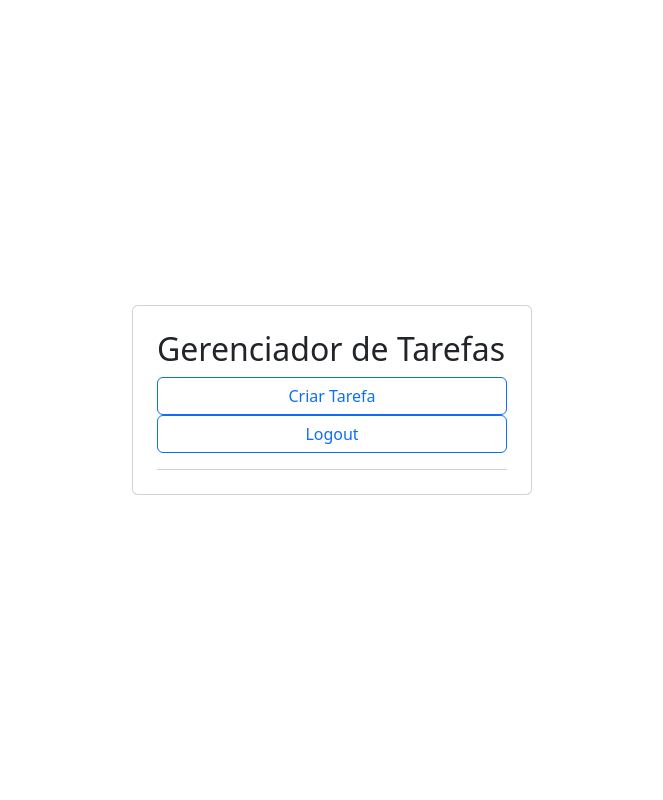
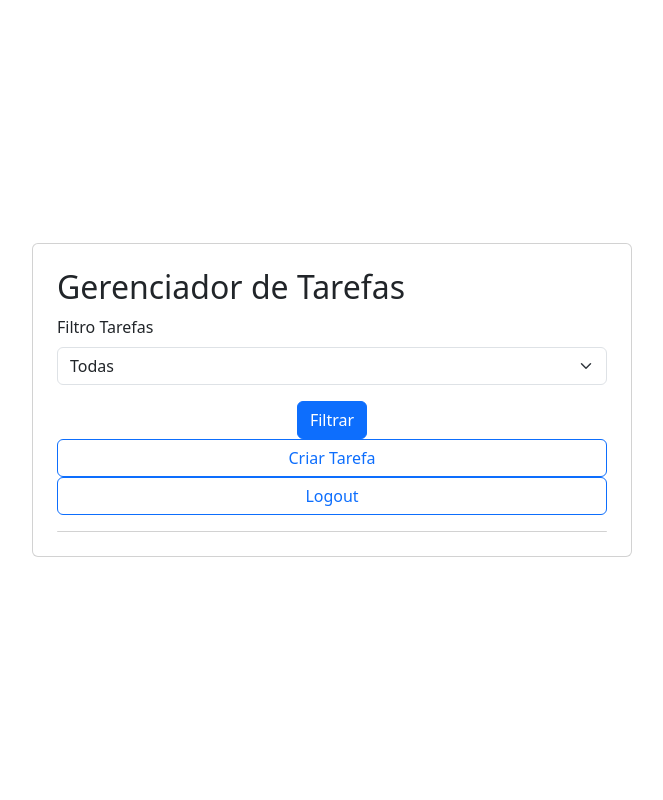
Before and after one commit to MestrePolemon/TrabalhoTopicosEspeciais, a Flask app: page /gerenciador in a window 1280 px wide. Shown: the whole page, without its empty margins (308-971 px from the left). Run offline with Flask 3, Linux system fonts and the light colour scheme; the visitor is signed in with stand-in values (Sample User, id 1); data comes from the database, SQL or seed files in the repository; data that the repository does not hold is empty.

Commit message:
O luiz terminou

```diff
--- a/main.py
+++ b/main.py
@@ -6,9 +6,11 @@ from flask_login import login_user, login_required, logout_user, current_user
 from formulario import FormularioCriarConta, FormularioLogin, FormularioCriarTarefa, FormularioEditarTarefa
 from werkzeug.security import generate_password_hash, check_password_hash
 
+
 @app.route('/')
 def home():
     return render_template('index.html')
+
 
 @app.route('/register', methods=['GET', 'POST'])
 def register():
@@ -25,6 +27,7 @@ def register():
             db.session.commit()
             return redirect(url_for('login'))
     return render_template('register.html', form=formulario)
+
 
 @app.route('/login', methods=['GET', 'POST'])
 def login():
@@ -44,11 +47,6 @@ def login():
             flash('Usuario ou senha incorretos', 'danger')
     return render_template('login.html', form=formulario)
 
-@app.route('/gerenciador')
-@login_required
-def gerenciador():
-    tarefas = Tarefa.query.filter((Tarefa.user_id == current_user.id) | (Tarefa.usuarios.any(id=current_user.id))).all()
-    return render_template('gerenciador.html', tarefas=tarefas)
 
 @app.route('/criartarefas', methods=['GET', 'POST'])
 @login_required
@@ -66,7 +64,7 @@ def criartarefas():
             flash('Data inválida', 'danger')
             return redirect(url_for('criartarefas'))
 
-        tarefa = Tarefa(nome=nome, data=data, descricao=descricao, status = 'Pendente', user_id=current_user.id)
+        tarefa = Tarefa(nome=nome, data=data, descricao=descricao, status='Pendente', user_id=current_user.id)
         db.session.add(tarefa)
         db.session.commit()
 
@@ -79,11 +77,13 @@ def criartarefas():
 
     return render_template('criartarefas.html', form=formulario)
 
+
 @app.route('/visualizar_tarefas/<int:id>')
 @login_required
 def visualizar_tarefas(id):
     tarefa = Tarefa.query.get(id)
     return render_template('visualizar_tarefas.html', tarefa=tarefa)
+
 
 @app.route('/editar_tarefas/<int:id>', methods=['GET', 'POST'])
 @login_required
@@ -110,6 +110,7 @@ def editar_tarefas(id):
 
     return render_template('editar_tarefas.html', form=formulario, tarefa=tarefa)
 
+
 @app.route('/deletar_tarefas/<int:id>', methods=['GET', 'POST'])
 @login_required
 def deletar_tarefas(id):
@@ -126,11 +127,31 @@ def deletar_tarefas(id):
             flash('Nome da tarefa incorreto', 'danger')
 
     return render_template('deletar_tarefas.html', tarefa=tarefa)
+
+
+@app.route('/gerenciador', methods=['GET', 'POST'])
+@login_required
+def gerenciador():
+    status = request.args.get('status')
+
+    if status == 'pendente':
+        tarefas = Tarefa.query.filter_by(status='Pendente', user_id=current_user.id).all()
+    elif status == 'andamento':
+        tarefas = Tarefa.query.filter_by(status='Em andamento', user_id=current_user.id).all()
+    elif status == 'concluida':
+        tarefas = Tarefa.query.filter_by(status='Concluida', user_id=current_user.id).all()
+    else:
+        tarefas = Tarefa.query.filter_by(user_id=current_user.id).all()
+
+    return render_template('gerenciador.html', tarefas=tarefas, status_filtro=status)
+
+
 @app.route('/logout')
 @login_required
 def logout():
     logout_user()
     return redirect(url_for('home'))
 
+
 if __name__ == '__main__':
     app.run(debug=True)
--- a/templates/gerenciador.html
+++ b/templates/gerenciador.html
@@ -5,14 +5,45 @@
     <title>Gerenciador de Tarefas</title>
     <link href="https://cdn.jsdelivr.net/npm/bootstrap@5.3.3/dist/css/bootstrap.min.css" rel="stylesheet"
           integrity="sha384-QWTKZyjpPEjISv5WaRU9OFeRpok6YctnYmDr5pNlyT2bRjXh0JMhjY6hW+ALEwIH" crossorigin="anonymous">
+    <style>
+        .task-list {
+            max-height: 400px;
+            overflow-y: auto;
+        }
+        .card {
+            width: 100%;
+            max-width: 600px;
+        }
+        .container {
+            max-width: 80%;
+        }
+    </style>
 </head>
 <body>
     <div class="container vh-100 d-flex justify-content-center align-items-center">
-        <div class="card p-4" style="width: 100%; max-width: 400px;">
+        <div class="card p-4">
             <h2>Gerenciador de Tarefas</h2>
+
+            <form method="GET" action="{{ url_for('gerenciador') }}">
+                <div class = "mb-3">
+                    <label for = "status" class = "form-label">Filtro Tarefas</label>
+                    <select class = "form-select" id = "status" name = "status">
+                        <option value="" {%  if status_filtro == '' %}selected{% endif %}>Todas</option>
+                        <option value="pendente" {%  if status_filtro == 'pendente' %}selected{% endif %}>Pendente</option>
+                        <option value="andamento" {%  if status_filtro == 'andamento' %}selected{% endif %}>Em andamento</option>
+                        <option value="concluida" {%  if status_filtro == 'concluida' %}selected{% endif %}>Concluida</option>
+                    </select>
+                </div>
+                <div class="d-flex justify-content-center">
+                    <button type="submit" class="btn btn-primary">Filtrar</button>
+                </div>
+            </form>
+
             <a href="{{ url_for('criartarefas') }}" class="btn btn-outline-primary">Criar Tarefa</a>
             <a href="{{ url_for('logout') }}" class="btn btn-outline-primary">Logout</a>
-            <ul class="list-group mt-3">
+
+            <!-- Lista de tarefas com rolagem -->
+            <ul class="list-group mt-3 task-list">
                 {% for tarefa in tarefas %}
                     <li class="list-group-item">
                         <h5>{{ tarefa.nome }}</h5>
```
Also changed, not shown: formulario.py (+10 -4 lines), models.py (+9 -4 lines).
